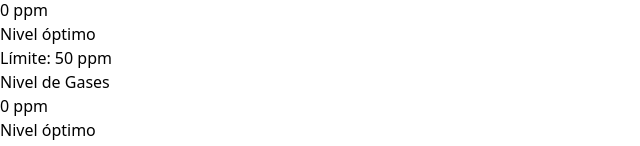
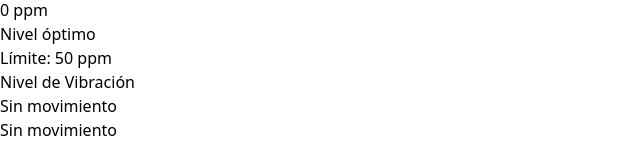
Before and after one commit to JhairAlexby1/Grain-Agriculture-front-2.0, a React (Vite) app: page /home in a window 1280 px wide. Shown: the part 790-936 px from the top of the page, without its empty margins (0-640 px from the left). Built offline with nearby package versions, Linux system fonts and the light colour scheme; no server answers; the HTML template or start-up script is replaced by a standard one.

Commit message:
modificaciones menores

```diff
--- a/src/pages/Home.jsx
+++ b/src/pages/Home.jsx
@@ -71,13 +71,7 @@ export const Home = () => {
           umbral="50 ppm"
           porcentaje={(sensorData.gas / 1000) * 100}
         />
-                                <CardNivel
-                  titulo="Nivel de Gases"
-                  valor={`${sensorData.gas} ppm`}
-                  descripcion={sensorData.gas > 50 ? "Nivel alto" : "Nivel óptimo"}
-                  umbral="50 ppm"
-                  porcentaje={(sensorData.gas / 1000) * 100}
-                />
+
                 <CardNivel
                   titulo="Nivel de Vibración"
                   valor={sensorData.vibration ? "En movimiento" : "Sin movimiento"}
```
